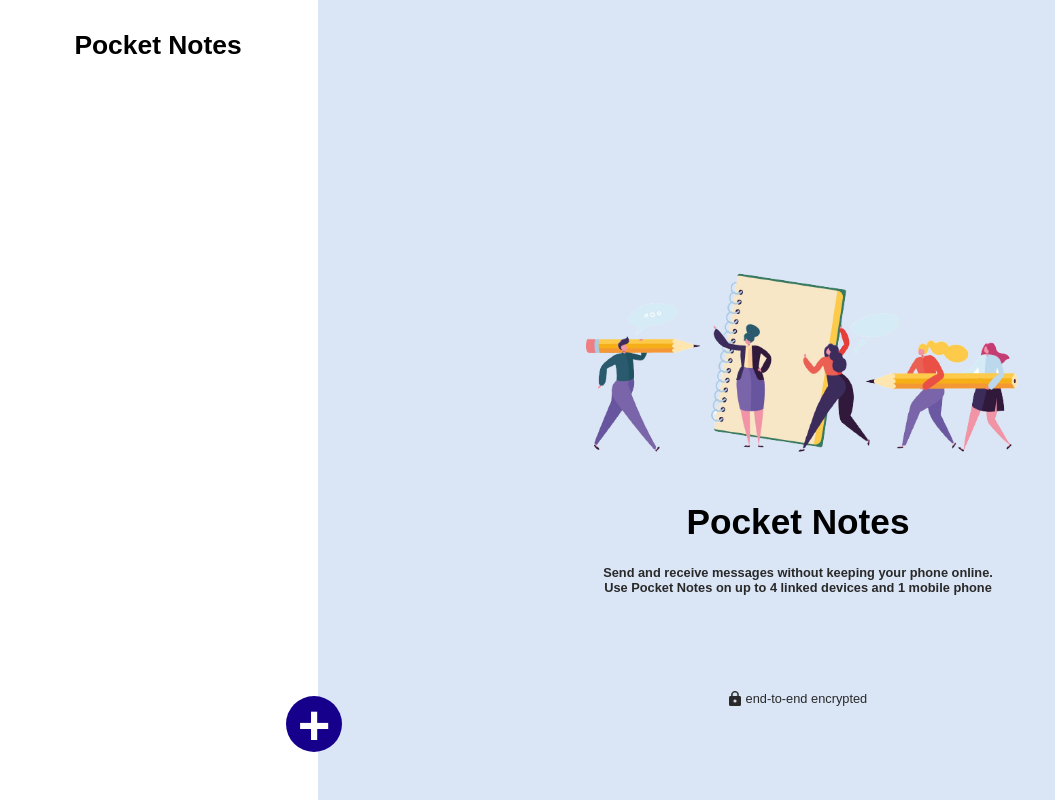
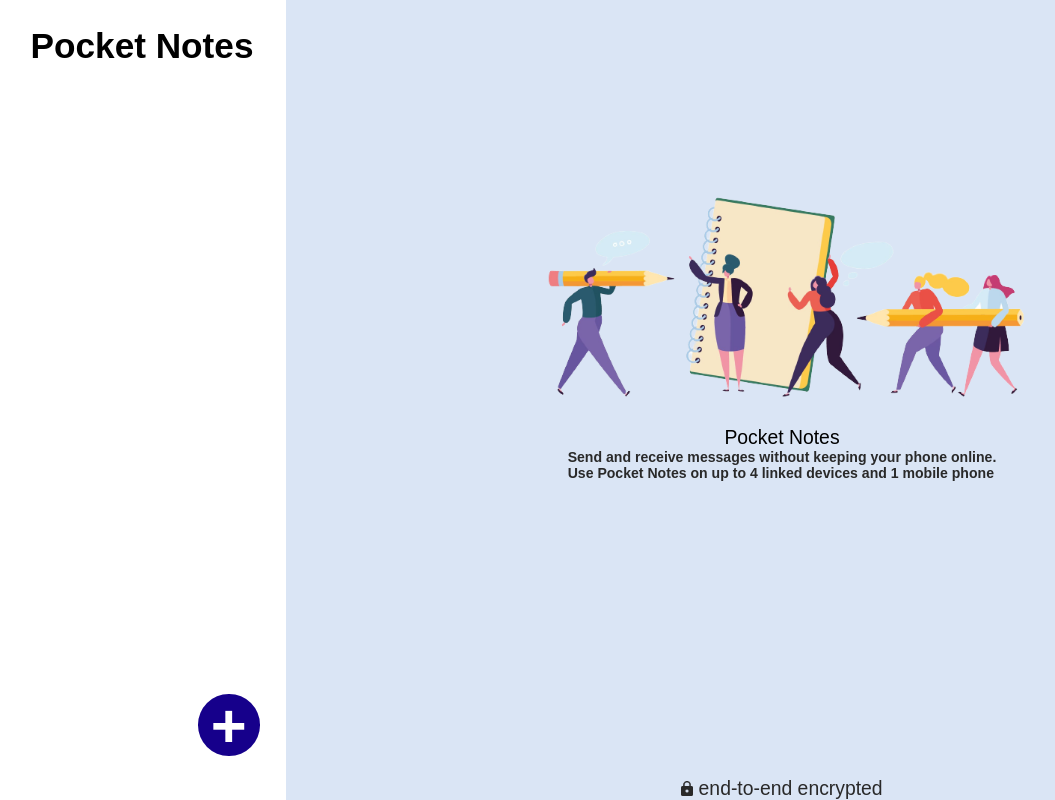
Before and after one commit to anshulkumar68/Pocket-Notes, a React (Vite) app: page / in a window 1280 px wide. Shown: the whole page, without its empty margins (2-1057 px from the left). Built offline with nearby package versions, Linux system fonts and the light colour scheme; a web font is replaced by a local one.

Commit message:
feat : completed web application

```diff
--- a/src/components/addGroup.jsx
+++ b/src/components/addGroup.jsx
@@ -22,8 +22,8 @@ const AddGroup = ({ handleClosePopup, addNote }) => {
           onClick={(e) => e.stopPropagation()}
         >
           <span className={styles.commonText}>Create New group</span>
-          <p className={`${styles.textInput} ${styles.commonText}`}>
-            <span>Group Name</span>
+          <p className={styles.textInput}>
+            <span className={styles.commonText}>Group Name</span>
             <input
               className={styles.textField}
               type="text"
--- a/src/components/addGroup.module.css
+++ b/src/components/addGroup.module.css
@@ -4,7 +4,7 @@
   background-color: white;
   background-color: rgba(0, 0, 0, 0.6);
   backdrop-filter: blur(3px);
-  line-height: 1.3rem;
+  /* line-height: 1.3rem; */
   display: flex;
   justify-content: center;
   align-items: center;
@@ -23,18 +23,20 @@
   font-size: 0.8rem;
   font-weight: 550;
   letter-spacing: 0.035em;
+  line-height: 2.4rem;
 }
 .textInput {
   display: flex;
 }
 .textField {
-  border-radius: 0.5rem;
-  border: 2px solid #cccccc;
-  font-size: 0.8rem;
-  margin-left: 2.5rem;
-  padding: 0.2rem 0.4rem;
-  outline: none;
-  word-spacing: 1px;
+    border-radius: 0.8rem;
+    border: 2px solid #cccccc;
+    font-size: 0.8rem;
+    margin-left: 2rem;
+    padding: 0rem 0.4rem;
+    outline: none;
+    word-spacing: 1px;
+    width: 64%;
 }
 .textField::placeholder{
   color: #cccccc;
@@ -69,7 +71,7 @@
   border-radius: 50%;
   place-self: center;
   margin: 0 0.2rem;
-  margin-left: 2.5rem;
+  margin-left: 1.6rem;
   border: none;
   cursor: pointer;
 }
--- a/src/components/groupDetails.jsx
+++ b/src/components/groupDetails.jsx
@@ -5,7 +5,6 @@ import { sendDisablePic, sendEnablePic } from "../data/data";
 const GroupDetails = ({ groupName, groupColor, groupInitial }) => {
   const [currentNote, setCurrentNote] = useState("");
   const [noteArea, setNoteArea] = useState([]);
-  const [sendButton, setSendButton] = useState("");
 
   // Function to get notes for the specific group from local storage
   useEffect(() => {
--- a/src/components/groupDetails.module.css
+++ b/src/components/groupDetails.module.css
@@ -3,7 +3,7 @@
   flex-direction: column;
   background: #dae5f5;
   height: 100vh;
-  width: 75%;
+  width: 77.5%;
   justify-content: space-between;
 
 }
@@ -49,7 +49,7 @@
   padding: 1rem;
   border-radius: 8px;
   margin: 0.5rem 1rem;
-  max-width: 94%; /* Restrict width on larger screens */
+  max-width: 96%; /*Restrict width on larger screens*/
   display: flex;
   overflow-wrap: break-word; /* Allows long words to break and wrap */
   word-break: break-word; /* Ensures long words break within container */
@@ -57,7 +57,7 @@
 }
 .note {
   padding: 0.5rem;
-  font-size: 0.9rem;
+  font-size: 1rem;
   white-space: normal; /* Allows text to wrap to the next line */
   overflow-wrap: break-word; /* Breaks long words to prevent overflow */
   word-break: break-word; /* Breaks words if they're too long for the container */
@@ -91,13 +91,12 @@
     resize: none;
     width: 100%;
     padding: 1rem;
-    font-size: 1.1rem;
-    letter-spacing: -0.1px;
-    word-spacing: -0.2rem;
+    font-size: 1rem;
   }
   textarea::placeholder {
     font-size: 1.1rem;
     font-weight: 600;
+    letter-spacing: 0.1rem;
   }
 }
 .sendButton {
--- a/src/components/mainPage.jsx
+++ b/src/components/mainPage.jsx
@@ -12,18 +12,18 @@ const MainPage = () => {
   const [groupName, setGroupName] = useState(null);
   const [groupInitial, setGroupInitial] = useState(null);
   const [groupColor, setGroupColor] = useState(null);
+  const [selectedGroup, setSelectedGroup] = useState("");
 
   //  Load notes from localStorage on mount
-  useEffect(()=>{
-    try{
+  useEffect(() => {
+    try {
       const storedNotes = JSON.parse(localStorage.getItem("notes")) || [];
       setNotes(storedNotes); // to initialize the state with any previously saved notes
-    }
-    catch(error){
+    } catch (error) {
       console.error("Error loading notes from localstorage", error);
       setNotes([]); // Fallback to an empty array if there is an error
     }
-  },[])
+  }, []);
 
   const addNote = (name, color) => {
     // Check if a note with the same name already exists
@@ -58,10 +58,14 @@ const MainPage = () => {
 
   // to handle display group details
   const handleShowDetails = (initials, name, color) => {
+    if (selectedGroup === name) {
       setShowDetails(!showDetails); // toggle state
+    } else {
       setGroupName(name);
       setGroupColor(color);
       setGroupInitial(initials);
+      setSelectedGroup(name);
+    }
   };
 
   // save user
@@ -89,6 +93,10 @@ const MainPage = () => {
                     key={`${name}-${color}`}
                     className={styles.listItems}
                     onClick={() => handleShowDetails(initials, name, color)}
+                    style={{
+                      backgroundColor:
+                        selectedGroup === name ? "#e5e5e5" : "white",
+                    }}
                   >
                     <div
                       className={styles.listItemLogo}
@@ -104,13 +112,12 @@ const MainPage = () => {
               );
             })}
           </ul>
-          <div>
+          <div className={styles.addButtonContainer1}>
             <div className={styles.addButtonContainer}>
               <span className={styles.addButton} onClick={handleOpenPopup}>
                 +
               </span>
             </div>
-
           </div>
         </div>
 
@@ -132,13 +139,15 @@ const MainPage = () => {
               alt="banner image"
             />
             <h1>Pocket Notes</h1>
-            <div className={styles.rightSideText}>
+            <div className={styles.rightSideTextContainer}>
+              <div className={styles.noteLineContainer}>
               <span className={styles.bannerText}>
                 Send and receive messages without keeping your phone online.
               </span>
               <span className={`${styles.bannerText} ${styles.bannerText2}`}>
                 Use Pocket Notes on up to 4 linked devices and 1 mobile phone
               </span>
+              </div>
               <div className={styles.privacyContainer}>
                 <img src={privacyPic} alt="privacy image" width={"12rem"} />
                 <span>end-to-end encrypted</span>
--- a/src/components/mainPage.module.css
+++ b/src/components/mainPage.module.css
@@ -2,15 +2,27 @@
     display: flex;
     height: 100vh;
 }
-/* LEFT SIDE */
+/* ==LEFT SIDE== */
 .leftSide{
-    width: 25%;
+    width: 22.5%;
     text-align: center;
     padding-top: 0.5rem;
     overflow-y: auto;
     position: relative;
+
+    h2{
+        font-size: 2rem;
+        font-weight: 700;
+        padding-top: 1rem;
+        padding-bottom: 0.5rem;
+    }
 }
-/* + button */
+/* ==+button== */
+.addButtonContainer1{
+    position: absolute;
+    bottom: 6rem;
+    right: 5rem;
+}
 .addButtonContainer{
     position: fixed;
     background: #16008B;
@@ -20,8 +32,6 @@
     display: flex;
     justify-content: center;
     align-items: center;
-    bottom: 3rem;
-    left: 18rem;
     cursor: pointer;
 }
 .addButton{
@@ -32,25 +42,30 @@
     user-select: none;
 }
 
-/* RIGHT SIDE */
+/* ==RIGHT SIDE== */
 .rightSide{
     /* flex-grow: 3; */
-    min-width: 75%;
+    min-width: 77.5%;
     background-color: #DAE5F5;
     display: flex;
     flex-direction: column;
     align-items: center;
     justify-content: center;
 }
-.rightSideText{
+.rightSideTextContainer{
     display: flex;
     align-items: center;
     flex-direction: column;
-    max-height: 10rem;
+    justify-content: space-between;
+    height: 21rem;
+}
+.noteLineContainer{
+    display: flex;
+    flex-direction: column;
 }
 .bannerImage{
     width: 30rem;
-    height: 15rem;
+    height: 25rem;
     padding-top: 9rem;
 }
 .bannerText{
@@ -72,8 +87,9 @@
 .listItems{
     display: flex;
     align-items: center;
-    margin-bottom: 1rem;
-
+    padding: 1rem 0rem;
+    padding-left: 1.5rem;
+    border-radius: 0.5rem;
 }
 .listItemLogo{
     width: 40px;
@@ -94,7 +110,7 @@
 }
 
 
-/* ====MEDIA QUERY ==== */
+/* ==MEDIA QUERY== */
 
 @media only screen and (max-width: 500px){
     .leftSide{
--- a/src/index.css
+++ b/src/index.css
@@ -1,6 +1,13 @@
 @import url("https://fonts.googleapis.com/css?family=Single+Day");
 
-body {
+/* body {
+  margin: 0;
+  padding: 0;
+  font: 1.1rem "Fira Sans", sans-serif;
+  box-sizing:  border-box;
+  user-select: none;
+} */
+* {
   margin: 0;
   padding: 0;
   font: 1.1rem "Fira Sans", sans-serif;
```
Lines whose indentation alone changed are shown as unchanged.
